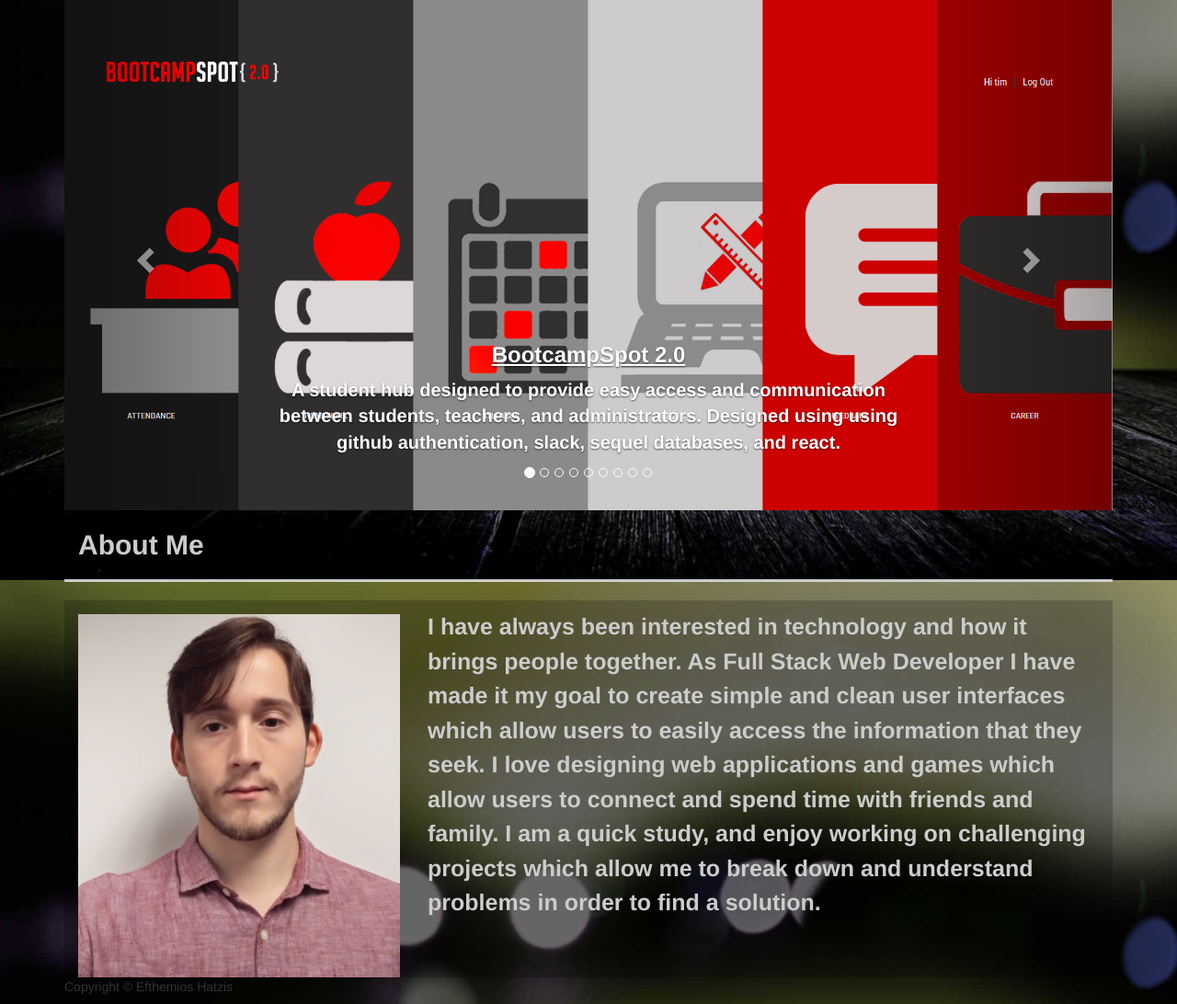
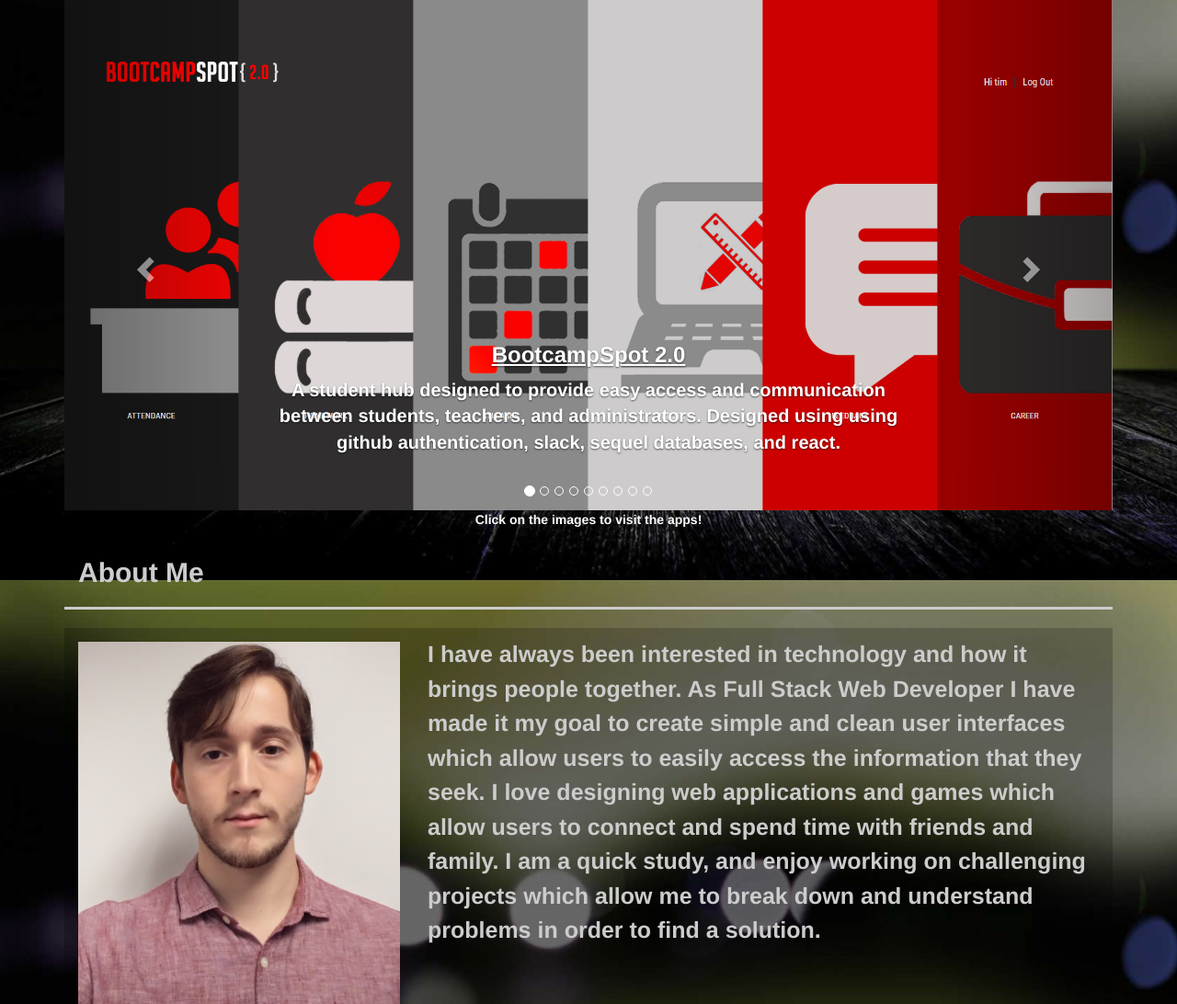
Before and after one commit to eHatz/Portfolio, a PHP site: page / in a window 1280 px wide. Shown: the part 169-1261 px from the top of the page at 92% size. Run offline with PHP 8.4, Linux system fonts and the light colour scheme; some libraries are stand-ins or nearby versions; some web fonts are replaced.

Commit message:
updated all carousel captions and linked the applications to each of the images

```diff
--- a/css/style.css
+++ b/css/style.css
@@ -93,3 +93,8 @@
 #rpsTitle {
 	color: black;
 }
+#clickCaption {
+	text-align: center;
+	color: white;
+	font-weight: bold;
+}
--- a/index.html
+++ b/index.html
@@ -159,6 +159,7 @@
 						<span class="glyphicon glyphicon-chevron-right" aria-hidden="true"></span>
 						<span class="sr-only">Next</span>
 					</a>
+					<p id="clickCaption">Click on the images to visit the apps!</p>
 				</div>
 			</div>
 		</div>
```
